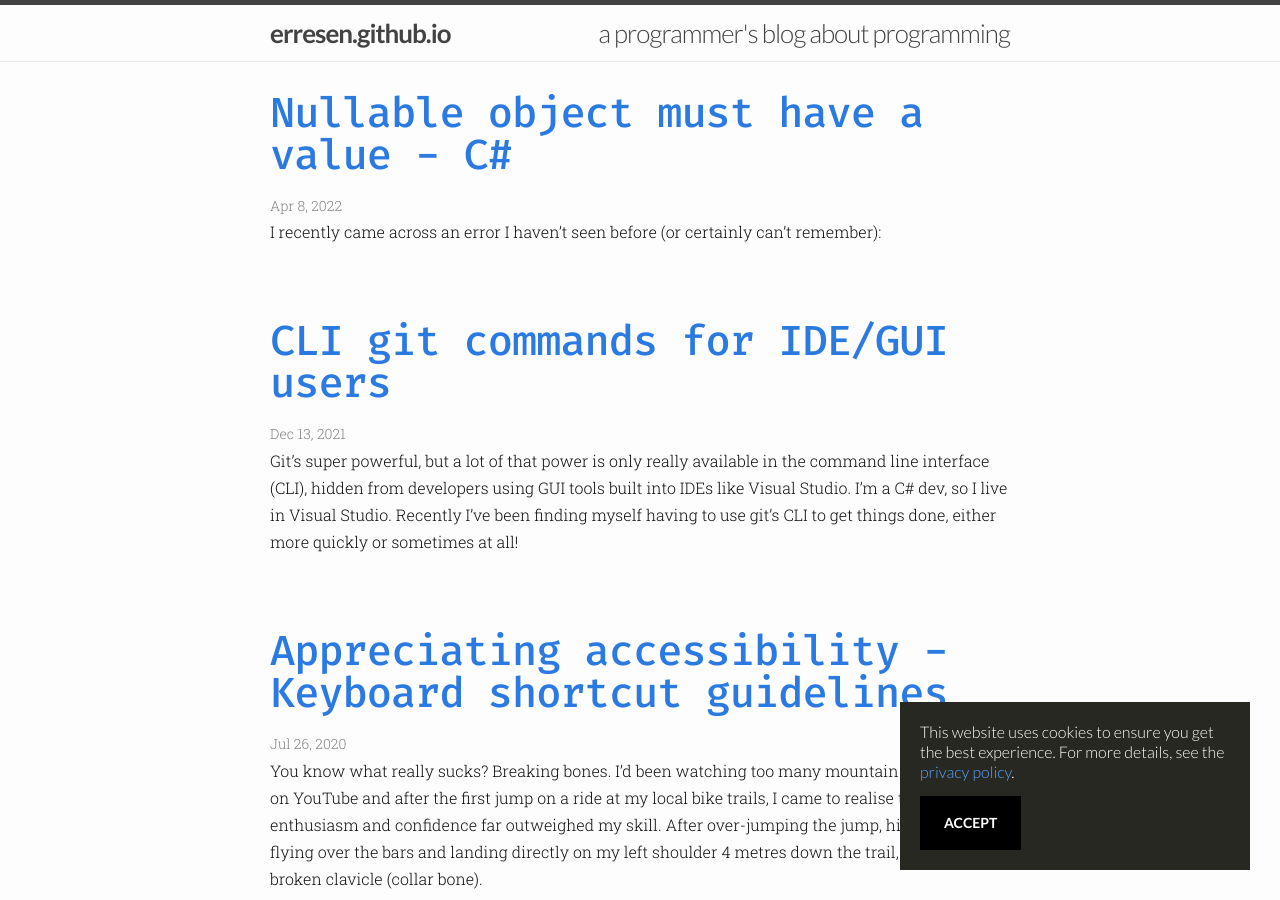
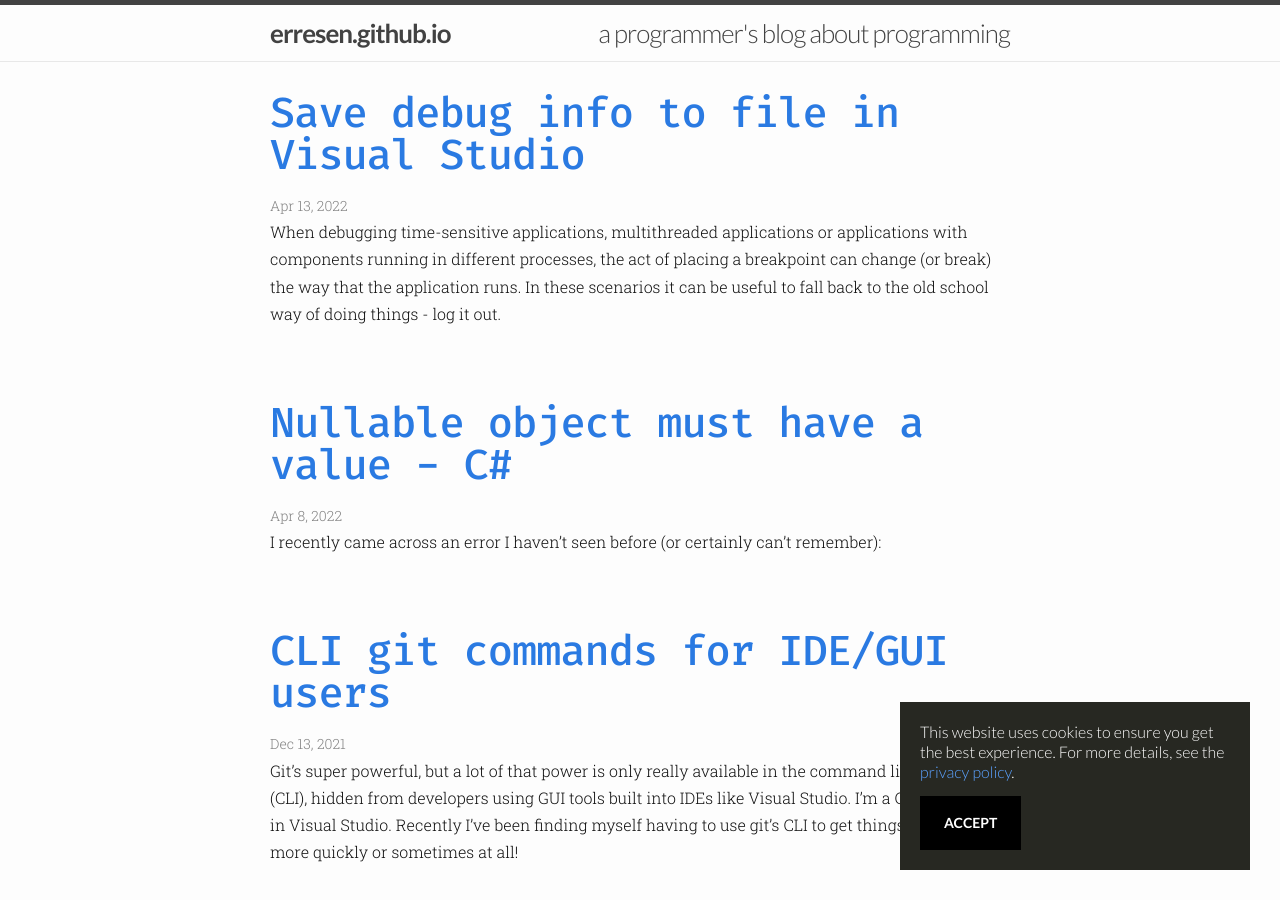
Before and after one commit to erresen/erresen.github.io, a Jekyll site: the page built from index.html, in a window 1280 px wide and 900 px high. Built offline with Jekyll 4.4.1, drawn with Linux system fonts in a browser that asks for light colours; nearby versions of some CDN libraries.

```diff
--- a/_drafts/2022-04-13-log-debug.md
+++ b/_posts/2022-04-13-log-debug.md
@@ -6,7 +6,7 @@ categories: dotnet csharp
 comments: true
 ---
 
-When debugging time-sensitive applications, multithreaded applications or applications with components running in different processes, the act of placing a breakpoint can change (or break) the that the application runs. In these scenarios it can be useful to fall back to the old school way of doing things - log it out.
+When debugging time-sensitive applications, multithreaded applications or applications with components running in different processes, the act of placing a breakpoint can change (or break) the way that the application runs. In these scenarios it can be useful to fall back to the old school way of doing things - log it out.
 
 Here's a guide on how to log Debug info to a file in Visual Studio.
 
@@ -26,7 +26,7 @@ That's great, but the Debug window buffer only has some many lines, and the outp
 
 The Debug output itself can't be saved, but the Immediate window can be. If only there was a way to copy the Debug output to the Immediate window...
 
-!Insert Screenshot here!
+![Setting to enable output to Immediate Window]({{ site.url }}/assets/images/output-to-immediate-setting.png)
 
 A bit of a weird setting to have, but useful!
 
```
Also changed, not shown: other parts of _posts/2022-04-13-log-debug.md (+1 -1 lines), assets/images/output-to-immediate-setting.png (added).
